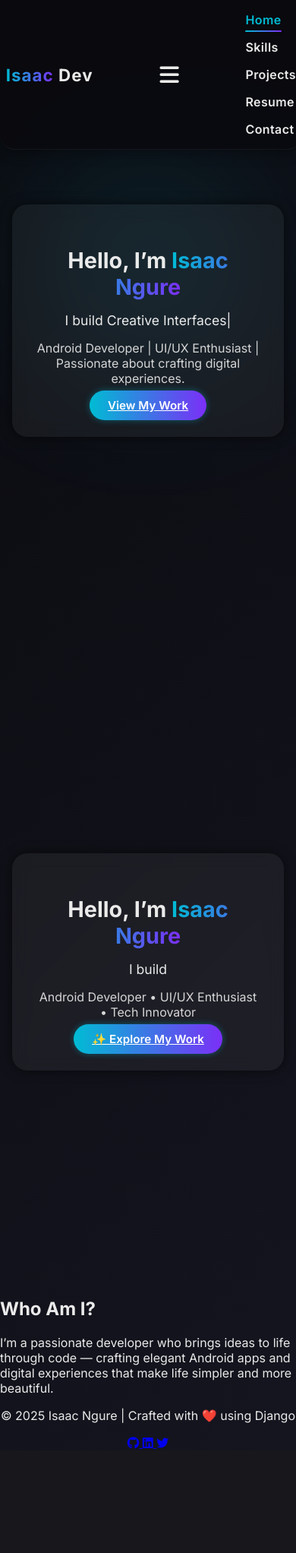
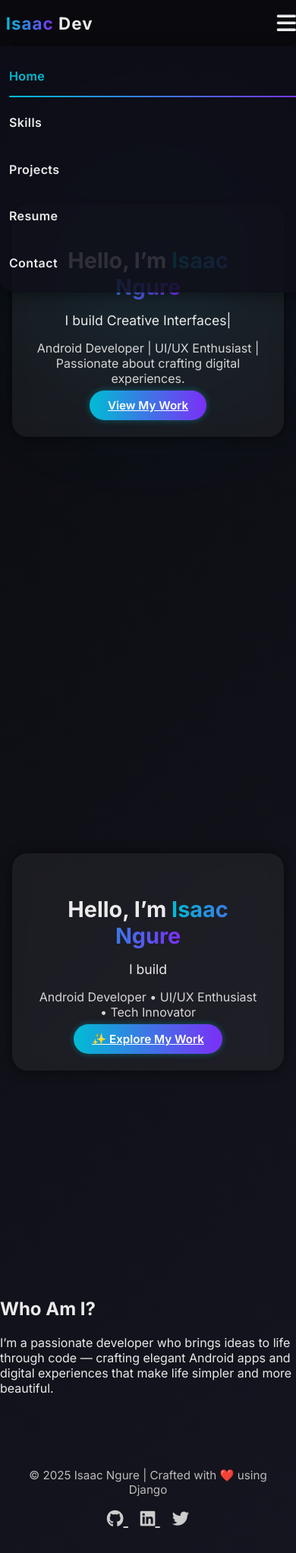
Before and after one commit to NdarathiOfficial/isaacngure, a Django app: page / in a window 390 px wide, after a click that opens the changed part. Shown: the whole page at 76% size. Before the commit the page ends 1907 px from the top, so only its background shows below. Run offline with Django 5.2, Linux system fonts and the light colour scheme; some libraries are stand-ins or nearby versions.

Commit message:
CSS changes

```diff
--- a/static/assets/css/main.css
+++ b/static/assets/css/main.css
@@ -101,10 +101,43 @@
   font-size: 1.8rem;
   color: var(--text-light);
   cursor: pointer;
+  z-index: 1100;
+  position: relative;
 }
 
 #menu-toggle {
   display: none;
+}
+
+@media (max-width: 768px) {
+  .menu-icon {
+    display: block;
+  }
+
+  nav.navbar {
+    flex-direction: column;
+    align-items: flex-start;
+    gap: 1rem;
+    display: none;
+    width: 100%;
+    background: var(--nav-blur);
+    backdrop-filter: blur(15px);
+    position: absolute;
+    top: 100%;
+    left: 0;
+    padding: 1rem 3%;
+    border-radius: 0 0 20px 20px;
+    box-shadow: 0 4px 20px rgba(0, 0, 0, 0.4);
+  }
+
+  #menu-toggle:checked + .menu-icon + nav.navbar {
+    display: flex;
+  }
+
+  nav.navbar a {
+    width: 100%;
+    padding: 0.8rem 0;
+  }
 }
 
 /* ======== HERO SECTION ======== */
@@ -537,11 +570,25 @@
 
 footer {
   text-align: center;
+  margin-top: 3rem;
+  padding: 2rem 1rem;
+  font-size: 0.95rem;
+  color: #bbb;
 }
 
-/* ========== PROJECTS PAGE STYLES ========== */
+footer .socials a {
+  margin: 0 0.5rem;
+  font-size: 1.4rem;
+  color: #ccc;
+  transition: transform 0.3s ease, color 0.3s ease;
+}
 
-/* HERO SECTION */
+footer .socials a:hover {
+  color: var(--text-accent);
+  transform: scale(1.2);
+}
+
+/* ======== PROJECTS PAGE ======== */
 .projects-hero {
   text-align: center;
   padding: 8rem 1rem 5rem;
@@ -561,7 +608,6 @@
   margin: 0 auto;
 }
 
-/* PROJECTS GRID */
 .projects-section {
   padding: 4rem 2rem 7rem;
   display: flex;
@@ -577,7 +623,6 @@
   width: 100%;
 }
 
-/* PROJECT CARD */
 .project-card {
   background: rgba(255, 255, 255, 0.05);
   border-radius: 20px;
@@ -588,7 +633,16 @@
   text-align: left;
   position: relative;
   overflow: hidden;
+  opacity: 0;
+  transform: translateY(20px);
+  animation: fadeUp 0.6s ease forwards;
 }
+
+.project-card:nth-child(1) { animation-delay: 0.2s; }
+.project-card:nth-child(2) { animation-delay: 0.4s; }
+.project-card:nth-child(3) { animation-delay: 0.6s; }
+.project-card:nth-child(4) { animation-delay: 0.8s; }
+.project-card:nth-child(5) { animation-delay: 1s; }
 
 .project-card:hover {
   transform: translateY(-6px);
@@ -615,7 +669,6 @@
   font-size: 0.98rem;
 }
 
-/* TECH STACK TAGS */
 .tech-stack {
   margin-top: 1.2rem;
   display: flex;
@@ -638,33 +691,12 @@
   color: #fff;
 }
 
-/* SCROLL REVEAL EFFECT */
-.project-card {
-  opacity: 0;
-  transform: translateY(20px);
-  animation: fadeUp 0.6s ease forwards;
-}
-
-.project-card:nth-child(1) { animation-delay: 0.2s; }
-.project-card:nth-child(2) { animation-delay: 0.4s; }
-.project-card:nth-child(3) { animation-delay: 0.6s; }
-.project-card:nth-child(4) { animation-delay: 0.8s; }
-.project-card:nth-child(5) { animation-delay: 1s; }
-
 @keyframes fadeUp {
   to {
     opacity: 1;
     transform: translateY(0);
   }
 }
-
-/* RESPONSIVE TWEAKS */
-@media (max-width: 768px) {
-  .projects-hero h1 { font-size: 2.2rem; }
-  .project-card { padding: 2rem 1.5rem; }
-}
-
-
 
 /* ======== ANIMATIONS ======== */
 @keyframes fadeIn {
@@ -676,19 +708,9 @@
     opacity: 1;
     transform: translateY(0);
   }
+}
 
-
-
-
-}
-/* ======== ADDITIONAL RESPONSIVE STYLES ======== */
-
-/* ===== VIEWPORT NOTE =====
-   Ensure in base.html head you have:
-   <meta name="viewport" content="width=device-width, initial-scale=1.0">
-*/
-
-/* Tablets */
+/* ======== RESPONSIVE TWEAKS ======== */
 @media (max-width: 992px) {
   header {
     width: 98%;
@@ -701,17 +723,7 @@
   nav.navbar { gap: 1rem; }
 }
 
-/* Mobile */
 @media (max-width: 768px) {
-  .menu-icon { display: block; }
-
-  nav.navbar {
-    flex-direction: column;
-    align-items: flex-start;
-    gap: 1rem;
-    display: none; /* toggle with JS */
-  }
-
   .hero h1 { font-size: 2.2rem; }
   .hero h2 { font-size: 1.3rem; }
   .hero-card { padding: 2rem; }
@@ -726,7 +738,6 @@
   .page-hero p { font-size: 1rem; }
 }
 
-/* Small Mobile */
 @media (max-width: 480px) {
   header .logo h1 { font-size: 1.4rem; }
   .btn, .send-btn { padding: 0.6rem 1.5rem; font-size: 0.95rem; }
@@ -736,13 +747,11 @@
   .resume-section { padding: 2rem 1rem; }
 }
 
-/* Flexible images and cards */
 img, .hero-card, .project-card, .skill-item {
   max-width: 100%;
   height: auto;
 }
 
-/* Optional: smooth mobile menu toggle class */
 nav.navbar.show {
   display: flex;
 }
```
